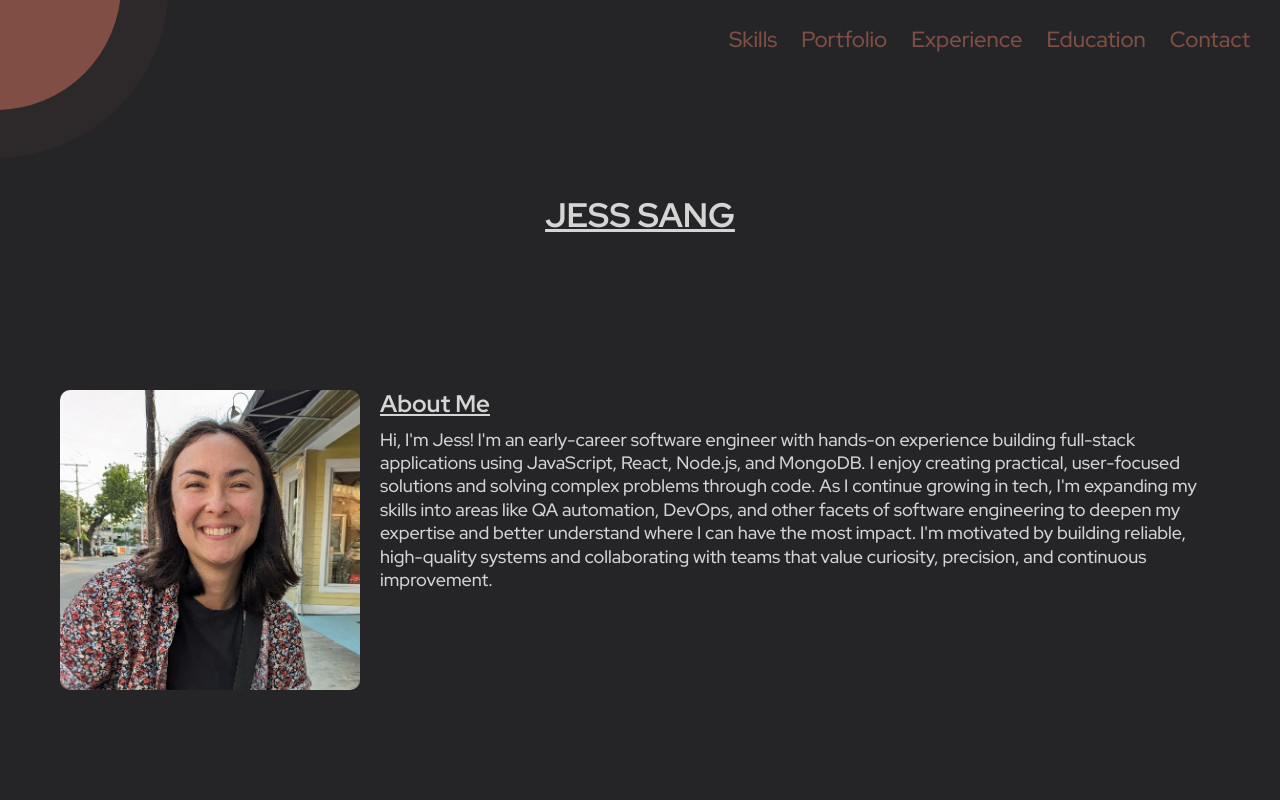
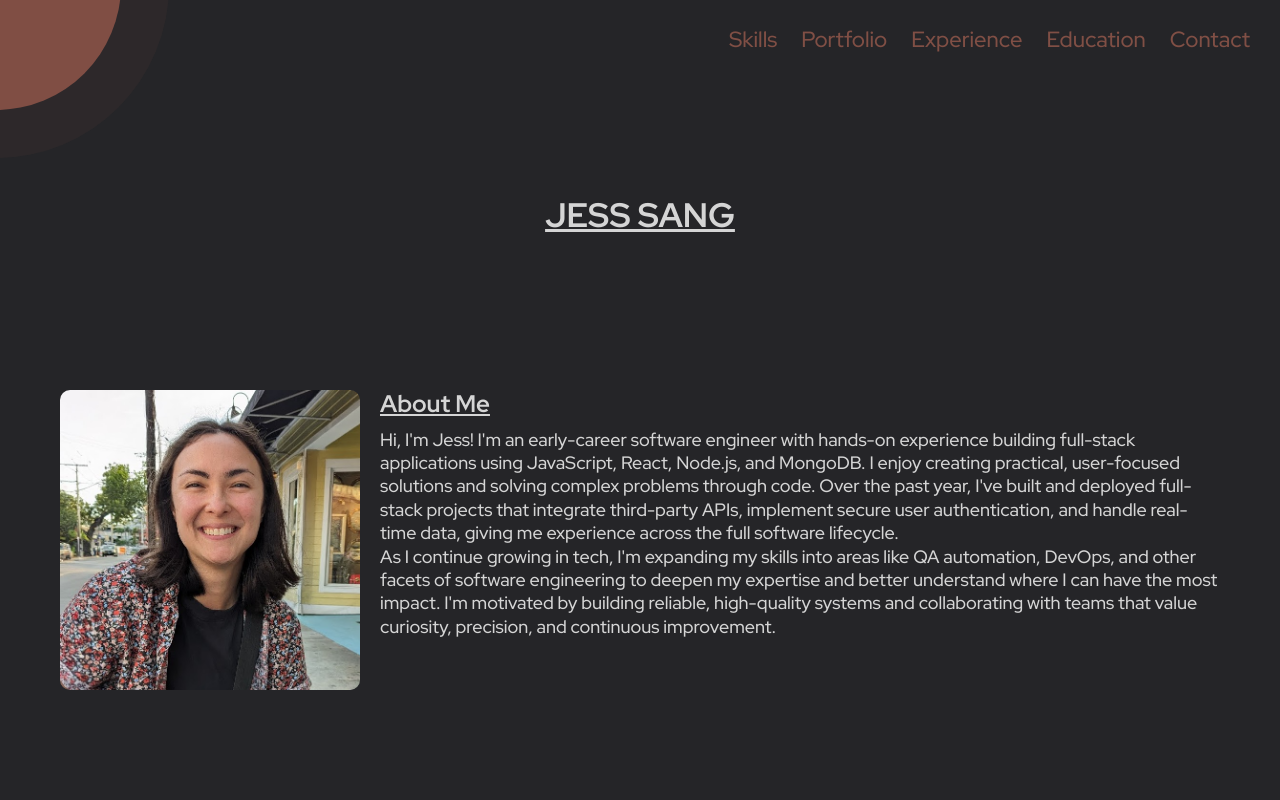
Before and after one commit to jessmsang/jess-sang_portfolio, a React (Vite) app: page / in a window 1280 px wide. Shown: the top 800 px of the page. Built offline with nearby package versions, Linux system fonts and the light colour scheme.

Commit message:
edit about me text

```diff
--- a/src/components/AboutMe/AboutMe.jsx
+++ b/src/components/AboutMe/AboutMe.jsx
@@ -13,11 +13,16 @@ export default function AboutMe() {
           Hi, I'm Jess! I'm an early-career software engineer with hands-on
           experience building full-stack applications using JavaScript, React,
           Node.js, and MongoDB. I enjoy creating practical, user-focused
-          solutions and solving complex problems through code. As I continue
-          growing in tech, I'm expanding my skills into areas like QA
-          automation, DevOps, and other facets of software engineering to deepen
-          my expertise and better understand where I can have the most impact.
-          I'm motivated by building reliable, high-quality systems and
+          solutions and solving complex problems through code. Over the past
+          year, I've built and deployed full-stack projects that integrate
+          third-party APIs, implement secure user authentication, and handle
+          real-time data, giving me experience across the full software
+          lifecycle.
+          <br />
+          As I continue growing in tech, I'm expanding my skills into areas like
+          QA automation, DevOps, and other facets of software engineering to
+          deepen my expertise and better understand where I can have the most
+          impact. I'm motivated by building reliable, high-quality systems and
           collaborating with teams that value curiosity, precision, and
           continuous improvement.
         </p>
```
